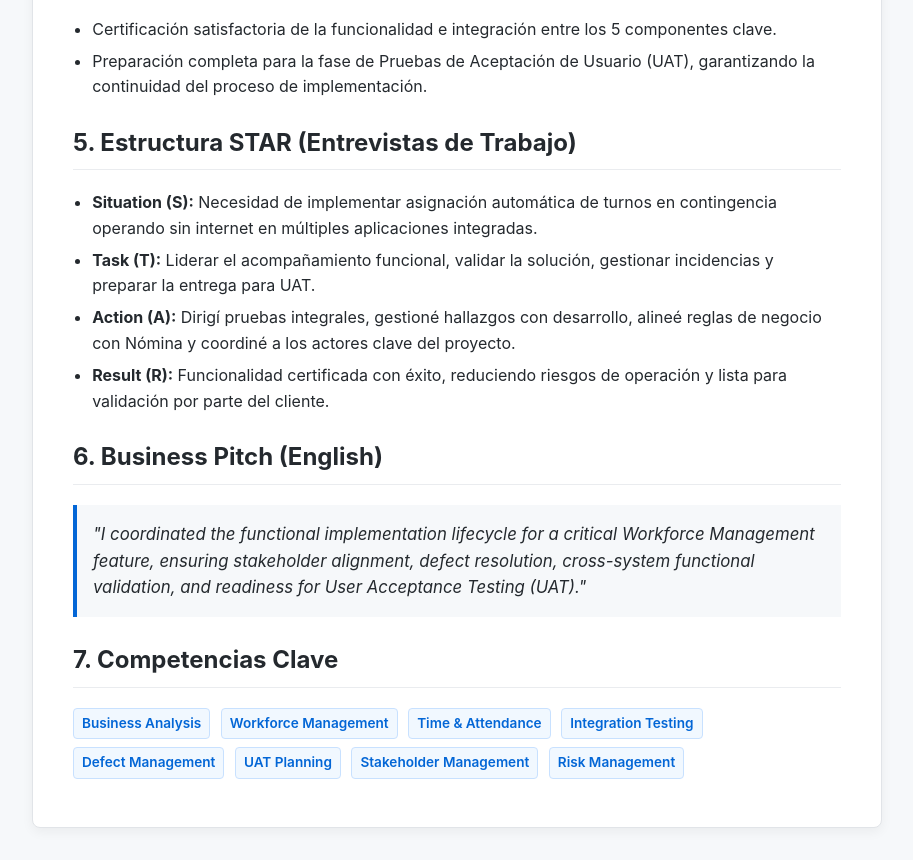
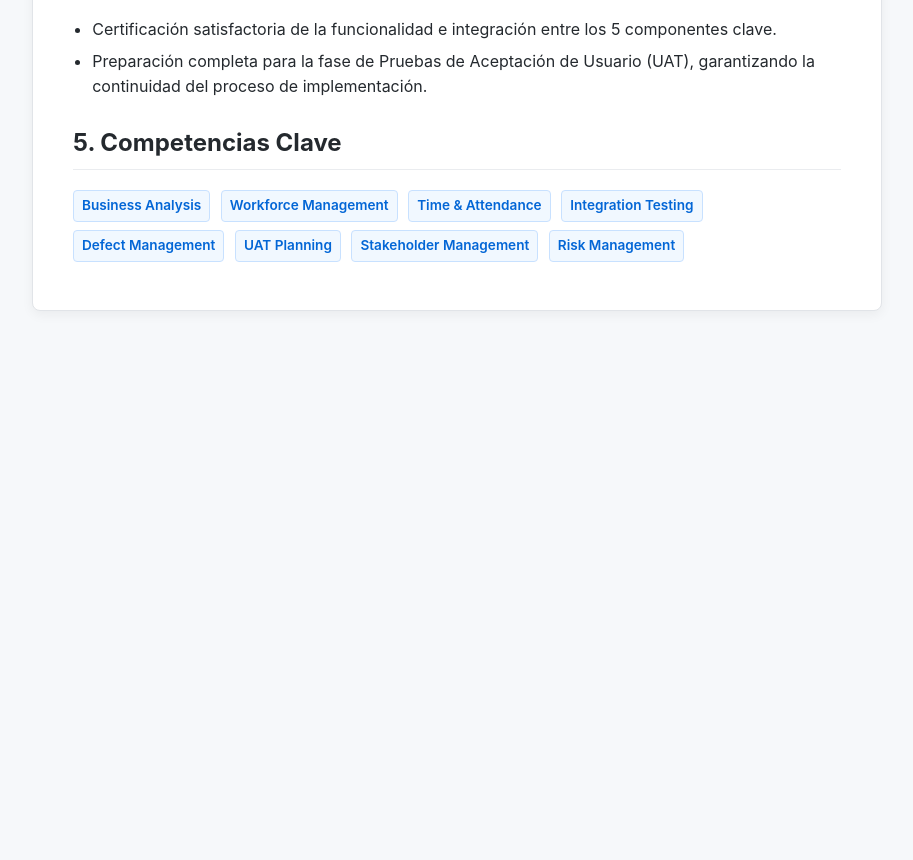
Before and after one commit to Caralicia80/portafolio-analista-funcional, a plain HTML site: page index.html in a window 1280 px wide. Shown: the part 1253-2113 px from the top of the page, without its empty margins (183-1096 px from the left). After the commit the page ends 1596 px from the top, so only its background shows below. Drawn offline with Linux system fonts and the light colour scheme.

Commit message:
Update index.html

```diff
--- a/index.html
+++ b/index.html
@@ -13,7 +13,6 @@
         .meta-table { width: 100%; border-collapse: collapse; margin-top: 1rem; }
         .meta-table td { padding: 8px 12px; border: 1px solid #e1e4e8; }
         .meta-table td:first-child { font-weight: bold; background-color: #fafbfc; width: 25%; }
-        blockquote { border-left: 4px solid #0366d6; background: #f6f8fa; margin: 0; padding: 1rem; font-style: italic; font-size: 1.05rem; }
         ul { padding-left: 1.2rem; }
         li { margin-bottom: 0.4rem; }
     </style>
@@ -21,24 +20,24 @@
 <body>
     <div class="card">
         <h1>Asignación Automática de Turnos en Contingencia</h1>
-        <p><strong>Proyecto:</strong> Siesa Access &nbsp;|&nbsp; <strong>Rol:</strong> Business Analyst / Functional QA Lead</p>
+        <p><strong>Proyecto:</strong> Sistema de Control de Acceso y Asistencia &nbsp;|&nbsp; <strong>Rol:</strong> Business Analyst / Functional QA Lead</p>
 
         <h2>1. Resumen Ejecutivo</h2>
         <table class="meta-table">
             <tr><td>Rol</td><td>Business Analyst / Functional QA Lead</td></tr>
             <tr><td>Fecha</td><td>Junio 2026 – Agosto 2026</td></tr>
-            <tr><td>Sistemas</td><td>Siesa Access, Programador de Turnos, Cliente Grueso, New York, Biométricos ZKTeco</td></tr>
+            <tr><td>Sistemas</td><td>Sistema Access, Programador de Turnos, Cliente Grueso, New York, Biométricos ZKTeco</td></tr>
             <tr><td>Estado</td><td>Certificación Funcional Exitosa – Listo para UAT</td></tr>
         </table>
 
         <h2>2. Contexto y Desafío de Negocio</h2>
-        <p>El cliente requería implementar la funcionalidad de <strong>Asignación Automática de Turnos en Contingencia</strong> dentro del aplicativo <em>Siesa Access</em> para garantizar la asignación de turnos cuando los dispositivos biométricos operaran sin conexión a internet, manteniendo la integridad de las marcaciones y el proceso de preliquidación de nómina.</p>
+        <p>El cliente requería implementar la funcionalidad de <strong>Asignación Automática de Turnos en Contingencia</strong> dentro del aplicativo <em>Sistema Access</em> para garantizar la asignación de turnos cuando los dispositivos biométricos operaran sin conexión a internet, manteniendo la integridad de las marcaciones y el proceso de preliquidación de nómina.</p>
         <p><strong>Desafío:</strong> Requería validaciones funcionales integrales entre múltiples aplicativos, estabilización de incidencias, configuración del ambiente de pruebas y coordinación permanente entre Cliente, TI, Desarrollo y Nómina antes de su liberación.</p>
 
         <h2>3. Responsabilidades y Liderazgo Funcional</h2>
         <ul>
             <li><strong>Gestión de Ambientes y Reglas:</strong> Preparación y estabilización del ambiente de pruebas para asegurar el cumplimiento de las reglas de negocio de tiempo y asistencia.</li>
-            <li><strong>Pruebas Integrales:</strong> Ejecución de pruebas integrales verificando la trazabilidad de datos entre biométricos, Siesa Access, Programador de Turnos, Cliente Grueso y New York.</li>
+            <li><strong>Pruebas Integrales:</strong> Ejecución de pruebas integrales verificando la trazabilidad de datos entre biométricos, Sistema Access, Programador de Turnos, Cliente Grueso y New York.</li>
             <li><strong>Gestión de Incidencias:</strong> Identificación, documentación y seguimiento de hallazgos con el equipo de Desarrollo hasta su estabilización.</li>
             <li><strong>Alineación de Stakeholders:</strong> Coordinación de comunicaciones ejecutivas entre TI, Desarrollo, Nómina y Cliente para mitigar riesgos.</li>
             <li><strong>Uso de IA:</strong> Aplicación de ChatGPT para redactar comunicaciones ejecutivas, estructurar historias de usuario y consolidar la trazabilidad del proyecto.</li>
@@ -50,20 +49,7 @@
             <li>Preparación completa para la fase de Pruebas de Aceptación de Usuario (UAT), garantizando la continuidad del proceso de implementación.</li>
         </ul>
 
-        <h2>5. Estructura STAR (Entrevistas de Trabajo)</h2>
-        <ul>
-            <li><strong>Situation (S):</strong> Necesidad de implementar asignación automática de turnos en contingencia operando sin internet en múltiples aplicaciones integradas.</li>
-            <li><strong>Task (T):</strong> Liderar el acompañamiento funcional, validar la solución, gestionar incidencias y preparar la entrega para UAT.</li>
-            <li><strong>Action (A):</strong> Dirigí pruebas integrales, gestioné hallazgos con desarrollo, alineé reglas de negocio con Nómina y coordiné a los actores clave del proyecto.</li>
-            <li><strong>Result (R):</strong> Funcionalidad certificada con éxito, reduciendo riesgos de operación y lista para validación por parte del cliente.</li>
-        </ul>
-
-        <h2>6. Business Pitch (English)</h2>
-        <blockquote>
-            "I coordinated the functional implementation lifecycle for a critical Workforce Management feature, ensuring stakeholder alignment, defect resolution, cross-system functional validation, and readiness for User Acceptance Testing (UAT)."
-        </blockquote>
-
-        <h2>7. Competencias Clave</h2>
+        <h2>5. Competencias Clave</h2>
         <div style="margin-top: 1rem;">
             <span class="badge">Business Analysis</span>
             <span class="badge">Workforce Management</span>
```
